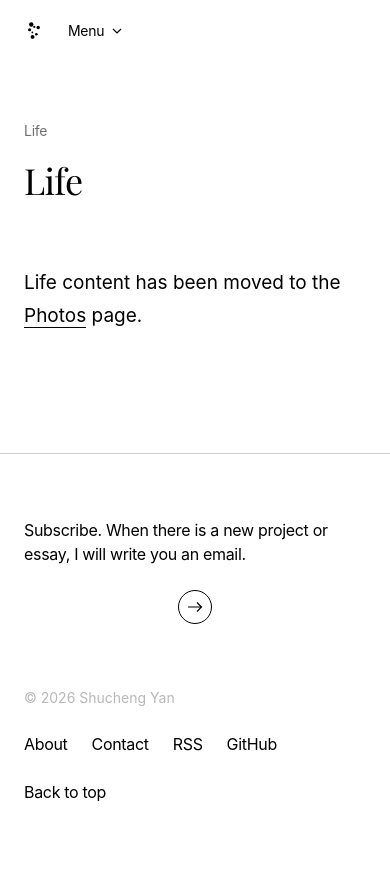
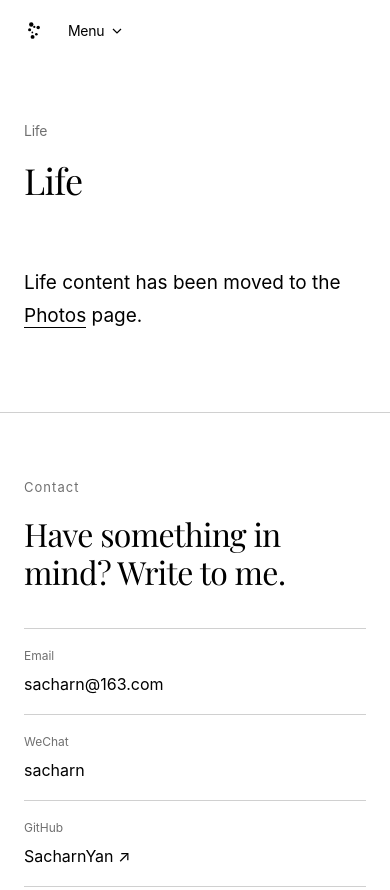
Before and after one commit to SacharnYan/personal-site, an Astro site: page /en/life in a window 390 px wide. Shown: the top 890 px of the page. Before the commit the page ends 844 px from the top, so only its background shows below. Built offline with nearby package versions, Linux system fonts and the light colour scheme; Astro itself is replaced by a stand-in of ours.

Commit message:
refactor: move profile content into home and footer

```diff
--- a/src/i18n/ui.ts
+++ b/src/i18n/ui.ts
@@ -46,6 +46,10 @@
     'nav.vlog': '影像',
     'foot.about': '关于',
     'foot.contact': '联系',
+    'foot.contactKicker': '联系',
+    'foot.contactTitle': '有话想聊，写信给我。',
+    'foot.email': '邮件',
+    'foot.wechat': '微信',
     'foot.top': '返回顶部',
     'foot.news': '订阅更新。有新项目或文章时，我会写邮件告诉你。',
     'foot.subscribe': '邮件订阅',
@@ -58,8 +62,8 @@
     'home.heroSub': '君子豹变，其文蔚也。',
     'about.title1': '终身学习，认真创造，',
     'about.title2': '自由表达。',
-    'about.intro1': '我是严树成，现居南京，在华为做零售产品管理。',
-    'about.intro2': 'INFJ。喜欢研究提高效率的自动化工具，也喜欢创造有趣的产品。',
+    'about.intro1': '我是严树成，现居南京，在华为做零售产品管理。我关心复杂系统如何变成清晰、自然的体验。',
+    'about.intro2': 'INFJ。喜欢研究自动化工具，也喜欢把想法做成有趣的产品。',
     'about.secPath': '经历',
     'about.secContact': '联系',
     'notes.title': '随记',
@@ -97,6 +101,10 @@
     'nav.vlog': 'Vlog',
     'foot.about': 'About',
     'foot.contact': 'Contact',
+    'foot.contactKicker': 'Contact',
+    'foot.contactTitle': 'Have something in mind? Write to me.',
+    'foot.email': 'Email',
+    'foot.wechat': 'WeChat',
     'foot.top': 'Back to top',
     'foot.news': 'Subscribe. When there is a new project or essay, I will write you an email.',
     'foot.subscribe': 'Subscribe by email',
@@ -109,8 +117,8 @@
     'home.heroSub': 'The leopard transforms; his coat grows splendid.',
     'about.title1': 'Learn always, create with care,',
     'about.title2': 'express freely.',
-    'about.intro1': "I'm Shucheng Yan, based in Nanjing, working on retail product management at Huawei.",
-    'about.intro2': 'INFJ. I enjoy exploring automation tools that make life more efficient, and creating interesting products.',
+    'about.intro1': "I'm Shucheng Yan, based in Nanjing, working on retail product management at Huawei. I care about turning complex systems into clear, natural experiences.",
+    'about.intro2': 'INFJ. I enjoy exploring automation tools and turning ideas into interesting products.',
     'about.secPath': 'Path',
     'about.secContact': 'Contact',
     'notes.title': 'Notes',
--- a/src/layouts/Base.astro
+++ b/src/layouts/Base.astro
@@ -168,13 +168,23 @@
     </main>
 
     <footer class="site-footer">
-      <div class="footer-news">
-        <p class="footer-news-text">{t(lang, 'foot.news')}</p>
-        <a href={`mailto:sacharn@163.com?subject=${encodeURIComponent(t(lang, 'mail.subject'))}`} class="footer-arrow" aria-label={t(lang, 'foot.subscribe')} data-mail="sacharn@163.com">
-          <svg width="16" height="12" viewBox="0 0 16 12" fill="none" aria-hidden="true">
-            <path d="M1 6h13M10 1.5L14.5 6 10 10.5" stroke="currentColor" stroke-width="1.2" />
-          </svg>
-        </a>
+      <div class="footer-contact">
+        <p class="footer-contact-kicker">{t(lang, 'foot.contactKicker')}</p>
+        <h2 class="footer-contact-title">{t(lang, 'foot.contactTitle')}</h2>
+        <div class="footer-methods">
+          <a href="mailto:sacharn@163.com" class="footer-method" data-mail="sacharn@163.com">
+            <span>{t(lang, 'foot.email')}</span>
+            <strong>sacharn@163.com</strong>
+          </a>
+          <div class="footer-method">
+            <span>{t(lang, 'foot.wechat')}</span>
+            <strong>sacharn</strong>
+          </div>
+          <a href="https://github.com/SacharnYan" class="footer-method" target="_blank" rel="noopener">
+            <span>GitHub</span>
+            <strong>SacharnYan ↗</strong>
+          </a>
+        </div>
       </div>
       <div class="footer-base">
         <p class="footer-copy">{t(lang, 'foot.copy', { year })}</p>
--- a/src/styles/global.css
+++ b/src/styles/global.css
@@ -248,39 +248,64 @@
   font-size: 16px;
 }
 
-.footer-news {
+.footer-contact {
+  max-width: 1248px;
+  margin: 0 auto;
+}
+
+.footer-contact-kicker {
+  font-size: 13px;
+  line-height: 20px;
+  letter-spacing: .08em;
+  color: var(--color-fg-muted);
+  margin: 0 0 18px;
+}
+
+.footer-contact-title {
+  max-width: 820px;
+  font-family: var(--font-display);
+  font-size: 42px;
+  font-weight: 400;
+  line-height: 1.2;
+  letter-spacing: -.02em;
+  margin: 0;
+}
+
+.footer-methods {
+  display: grid;
+  grid-template-columns: repeat(3, minmax(0, 1fr));
+  margin-top: 48px;
+  border-top: 1px solid var(--color-rule);
+  border-bottom: 1px solid var(--color-rule);
+}
+
+.footer-method {
   display: flex;
   flex-direction: column;
-  align-items: center;
-  gap: 24px;
+  gap: 7px;
+  padding: 22px 24px 24px 0;
+  color: #000;
 }
 
-.footer-news-text {
+.footer-method + .footer-method {
+  padding-left: 24px;
+  border-left: 1px solid var(--color-rule);
+}
+
+.footer-method span {
+  font-size: 12px;
+  line-height: 18px;
+  color: var(--color-fg-muted);
+}
+
+.footer-method strong {
   font-size: 16px;
   font-weight: 400;
   line-height: 24px;
-  letter-spacing: -0.32px;
-  color: #000;
-  margin: 0;
+  transition: color 200ms;
 }
 
-.footer-arrow {
-  display: inline-flex;
-  align-items: center;
-  justify-content: center;
-  width: 34px;
-  height: 34px;
-  border: 1px solid #000;
-  border-radius: 50%;
-  color: #000;
-  transition: background 200ms, color 200ms;
-}
-
-.footer-arrow:hover {
-  background: #000;
-  color: #fff;
-}
-
+a.footer-method:hover strong { color: var(--color-fg-muted); }
 .footer-base {
   display: flex;
   align-items: baseline;
@@ -376,6 +401,20 @@
   .site-footer {
     padding: 64px 24px 40px;
   }
+  .footer-contact-title { font-size: 32px; }
+
+  .footer-methods {
+    grid-template-columns: 1fr;
+    margin-top: 36px;
+  }
+
+  .footer-method,
+  .footer-method + .footer-method {
+    padding: 18px 0;
+    border-left: 0;
+  }
+
+  .footer-method + .footer-method { border-top: 1px solid var(--color-rule); }
 
   .footer-base {
     flex-direction: column;
```
Also changed, not shown: src/components/pages/About.astro (+12 -34 lines), src/components/pages/Home.astro (+42 -0 lines).
